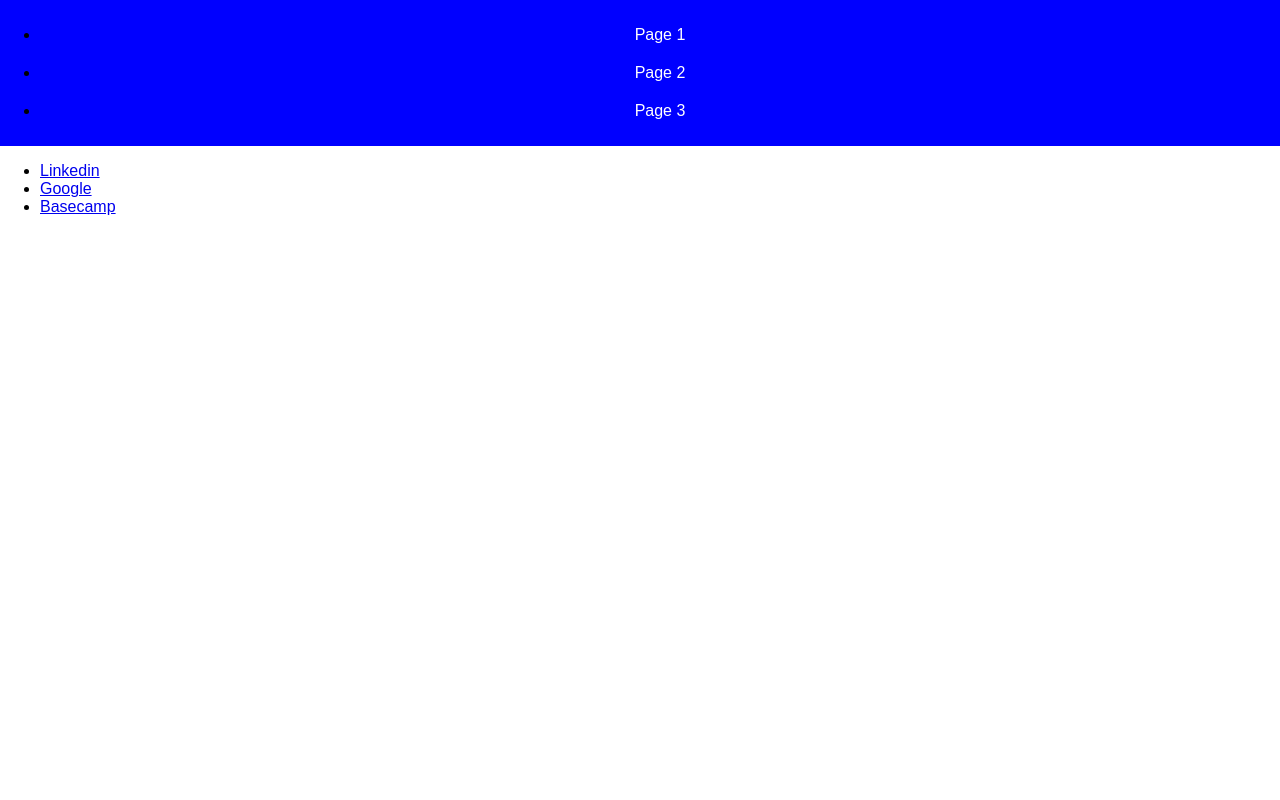
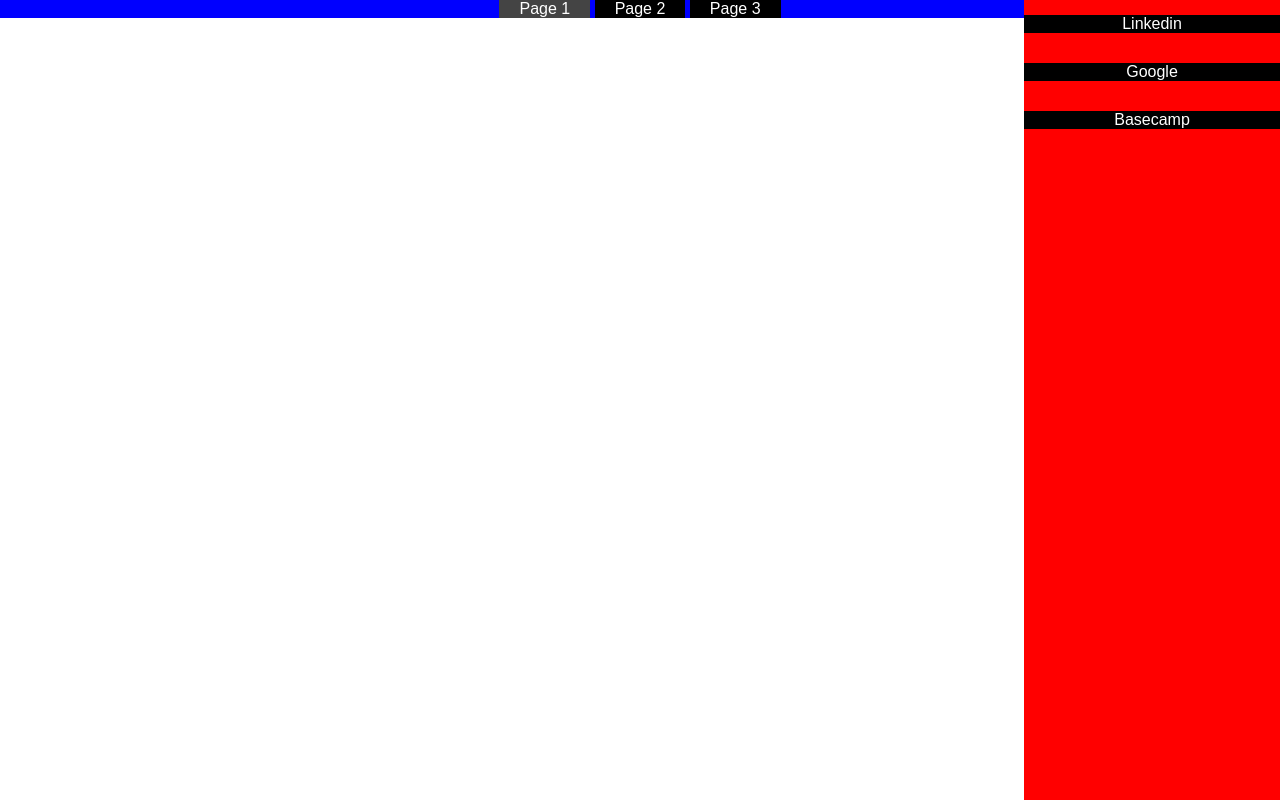
Before and after one commit to hshribati/lab8, a plain HTML site: page index.html in a window 1280 px wide. Drawn offline with Linux system fonts and the light colour scheme.

Commit message:
Update style.css

```diff
--- a/css/style.css
+++ b/css/style.css
@@ -1,5 +1,5 @@
-/* Top Navigation (for <nav>) */
-nav {
+/* Top Navigation Bar */
+#main-navbar {
     background-color: blue;
     overflow: hidden;
     width: 100%;
@@ -10,17 +10,32 @@ nav {
     text-align: center;
 }
 
-nav a {
+#main-navbar ul {
+    padding: 0;
+    margin: 0;
+    list-style: none;
+}
+
+#main-navbar ul li {
     display: inline-block;
+}
+
+#main-navbar ul li a {
     padding: 10px 20px;
     color: #fff;
     text-decoration: none;
+    background-color: #000; /* Default background color for links */
 }
 
-/* Side Navigation (for <aside>) */
-aside {
+#main-navbar ul li#onpage a {
+    background-color: #444; /* Highlight the active page */
+}
+
+/* Sidebar Navigation */
+#sidebar {
     position: fixed;
     right: 0;
+    top: 0;
     background-color: red;
     height: 100%;
     width: 20%;
@@ -29,10 +44,19 @@ aside {
     text-align: center;
 }
 
-aside a {
+#sidebar ul {
+    padding: 0;
+    margin: 0;
+    list-style: none;
+}
+
+#sidebar ul li {
     padding: 15px 0;
+}
+
+#sidebar ul li a {
     display: block;
     color: #fff;
     text-decoration: none;
-    background-color: #000;
+    background-color: #000; /* Background color for sidebar links */
 }
```
